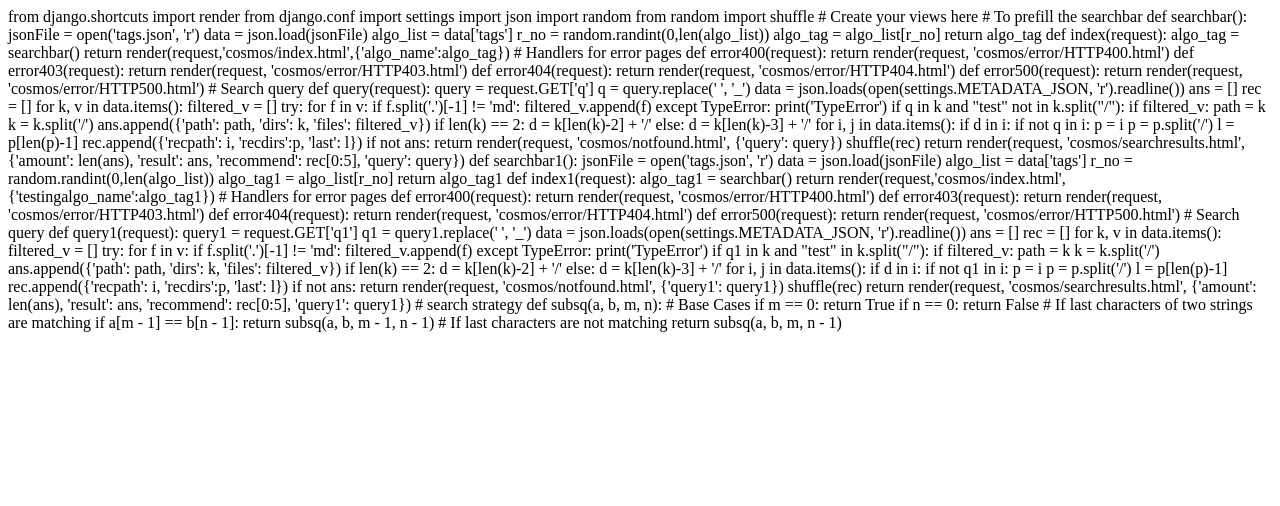
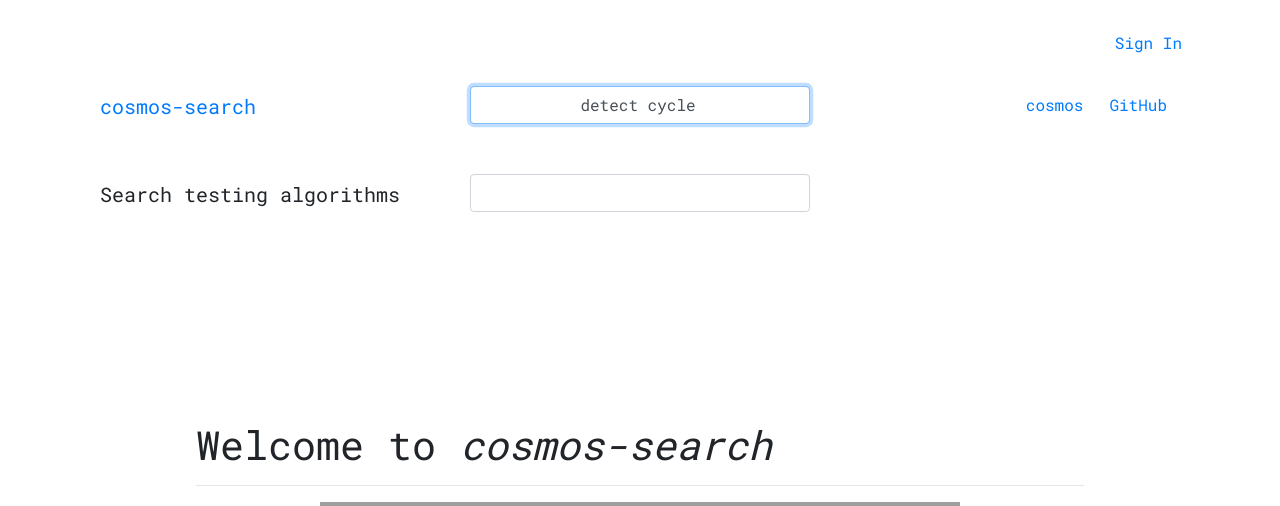
Before and after one commit to OpenGenus/cosmos-search, a Django app: page / in a window 1280 px wide; the page is wider, and only the part inside the window is pictured. Shown: the top 506 px of that part. Before the commit the page ends 332 px from the top of that part, so only its background shows below. Run offline with Django 3.2, Linux system fonts and the light colour scheme; some libraries are stand-ins or nearby versions; grey boxes are pictures that could not be loaded.

Commit message:
Update header.html

```diff
--- a/search/templates/cosmos/header.html
+++ b/search/templates/cosmos/header.html
@@ -1,158 +1,121 @@
-from django.shortcuts import render
-from django.conf import settings
-import json
-import random
-from random import shuffle
+<!doctype html>
+<html lang="en">
 
-# Create your views here
+<head>
+    {% block head %}
+    <title>cosmos-search</title>{% endblock %}
+    <meta charset="utf-8">
+    <meta name="viewport" content="width=device-width, initial-scale=1, shrink-to-fit=no">
+    <link rel="stylesheet" href="https://maxcdn.bootstrapcdn.com/bootstrap/4.0.0-beta.2/css/bootstrap.min.css" integrity="sha384-PsH8R72JQ3SOdhVi3uxftmaW6Vc51MKb0q5P2rRUpPvrszuE4W1povHYgTpBfshb" crossorigin="anonymous">
+    <link href="https://fonts.googleapis.com/css?family=Roboto+Mono" rel="stylesheet">
+    <link rel="stylesheet" href="https://cdnjs.cloudflare.com/ajax/libs/font-awesome/4.7.0/css/font-awesome.min.css">
+    <style>
+        html {
+            position: relative;
+            min-height: 100%;
+        }
 
-# To prefill the searchbar
-def searchbar():
-    jsonFile = open('tags.json', 'r')
-    data = json.load(jsonFile)
-    algo_list = data['tags']
-    r_no = random.randint(0,len(algo_list))
-    algo_tag = algo_list[r_no]
-    return algo_tag
+        body {
+            font-family: 'Roboto Mono', monospace;
+            margin-bottom: 60px;
+        }
+
+        article {
+            display: block;
+            text-align: left;
+            width: 80%;
+            padding-top: 15%;
+            padding-bottom: 15%;
+            margin: 0 auto;
+        }
+
+        .footer {
+            position: absolute;
+            bottom: 0;
+            width: 100%;
+            height: 60px;
+            line-height: 60px;
+            background-color: #f5f5f5;
+        }
+         #container{
+           width:100%;
+            height:auto;
+            margin:0;
+            padding:0;
+        }
+    </style>
+</head>
+
+<body>
+    <div class="container">
+        <br>
+        <div class="row">
+            <div class="col-sm-4">
+            </div>
+            <div class="col-sm-4">
+            </div>
+            <div class="col-sm-4">
+                <a class="btn float-right" href="">Sign In</a>
+            </div>
+        </br>
+        </div>
 
 
-def index(request):
-    algo_tag = searchbar()
-    return render(request,'cosmos/index.html',{'algo_name':algo_tag})
+    <div class="container">
+        <br>
+        <div class="row">
+            <div class="col-sm-4">
+                <a class="navbar-brand" href="/">cosmos-search</a>
+            </div>
+            <div class="col-sm-4">
+                <form class="form-inline justify-content-center" action="/query/" method="GET">
+                    <div class="input-group">
+                        <input class="form-control text-center" type="search" size="128" placeholder="{{ algo_name }}" value="{{ algo_name }}" aria-label="Search" name="q" autofocus>
+                    </div>
+                </form>
+            </div>
 
 
-# Handlers for error pages
-def error400(request):
-    return render(request, 'cosmos/error/HTTP400.html')
+            <div class="col-sm-4">
+                  <a class="btn float-right" href="https://github.com/OpenGenus/cosmos-search">GitHub</a>
+                  <a class="btn float-right" href="https://github.com/OpenGenus/cosmos">cosmos</a>
+
+            </div>
 
 
-def error403(request):
-    return render(request, 'cosmos/error/HTTP403.html')
+        </div><br>
 
+    </div>
 
-def error404(request):
-    return render(request, 'cosmos/error/HTTP404.html')
+<div class="container">
+        <br>
+        <div class="row">
+            <div class="col-sm-4">
+                <p class="navbar-brand">Search testing algorithms</p>
+            </div>
+            <div class="col-sm-4">
+                <form class="form-inline justify-content-center" action="/query1/" method="GET">
+                    <div class="input-group">
+                        <input class="form-control text-center" type="search" size="128" placeholder="{{ testingalgo_name }}" value="{{ testingalgo_name }}" aria-label="Search1" name="q1" autofocus>
+                    </div>
+                </form>
+            </div>
+        </div>
+    </br>
+    </div>
 
+    {% block body %} {% endblock %}
 
-def error500(request):
-    return render(request, 'cosmos/error/HTTP500.html')
+    <footer class="footer">
+        <div class="container">
+              <span class="text-muted">Built with <3 @<a href="https://github.com/OpenGenus/">OpenGenus</a></span>
+              <span class="text-muted float-right">Maintained by and part of the <a href="http://www.opengenus.org/">OpenGenus Foundation</a></span>
+        </div>
+    </footer>
+    <script src="https://code.jquery.com/jquery-3.2.1.slim.min.js" integrity="sha384-KJ3o2DKtIkvYIK3UENzmM7KCkRr/rE9/Qpg6aAZGJwFDMVNA/GpGFF93hXpG5KkN" crossorigin="anonymous"></script>
+    <script src="https://cdnjs.cloudflare.com/ajax/libs/popper.js/1.12.3/umd/popper.min.js" integrity="sha384-vFJXuSJphROIrBnz7yo7oB41mKfc8JzQZiCq4NCceLEaO4IHwicKwpJf9c9IpFgh" crossorigin="anonymous"></script>
+    <script src="https://maxcdn.bootstrapcdn.com/bootstrap/4.0.0-beta.2/js/bootstrap.min.js" integrity="sha384-alpBpkh1PFOepccYVYDB4do5UnbKysX5WZXm3XxPqe5iKTfUKjNkCk9SaVuEZflJ" crossorigin="anonymous"></script>
+    <script type="text/javascript" src="//platform-api.sharethis.com/js/sharethis.js#property=5a8129cbe45fbb001342fed3&product=custom-share-buttons"></script>
+</body>
 
-
-# Search query
-def query(request):
-    query = request.GET['q']
-    q = query.replace(' ', '_')
-    data = json.loads(open(settings.METADATA_JSON, 'r').readline())
-    ans = []
-    rec = []
-    for k, v in data.items():
-        filtered_v = []
-        try:
-
-            for f in v:
-                if f.split('.')[-1] != 'md':
-                    filtered_v.append(f)
-        except TypeError:
-            print('TypeError')
-        if q in k and "test" not in k.split("/"):
-            if filtered_v:
-                path = k
-                k = k.split('/')
-                ans.append({'path': path, 'dirs': k, 'files': filtered_v})
-                if len(k) == 2:
-                    d = k[len(k)-2] + '/'
-                else:
-                    d = k[len(k)-3] + '/'
-                for i, j in data.items():
-                        if d in i:
-                            if not q in i:
-                                p = i
-                                p = p.split('/')
-                                l = p[len(p)-1]
-                                rec.append({'recpath': i, 'recdirs':p, 'last': l})
-    if not ans:
-        return render(request, 'cosmos/notfound.html', {'query': query})
-    shuffle(rec)
-    return render(request, 'cosmos/searchresults.html',
-                  {'amount': len(ans), 'result': ans, 'recommend': rec[0:5], 'query': query})
-
-def searchbar1():
-    jsonFile = open('tags.json', 'r')
-    data = json.load(jsonFile)
-    algo_list = data['tags']
-    r_no = random.randint(0,len(algo_list))
-    algo_tag1 = algo_list[r_no]
-    return algo_tag1
-
-def index1(request):
-    algo_tag1 = searchbar()
-    return render(request,'cosmos/index.html',{'testingalgo_name':algo_tag1})
-
-
-# Handlers for error pages
-def error400(request):
-    return render(request, 'cosmos/error/HTTP400.html')
-
-
-def error403(request):
-    return render(request, 'cosmos/error/HTTP403.html')
-
-
-def error404(request):
-    return render(request, 'cosmos/error/HTTP404.html')
-
-
-def error500(request):
-    return render(request, 'cosmos/error/HTTP500.html')
-
-
-# Search query
-def query1(request):
-    query1 = request.GET['q1']
-    q1 = query1.replace(' ', '_')
-    data = json.loads(open(settings.METADATA_JSON, 'r').readline())
-    ans = []
-    rec = []
-    for k, v in data.items():
-        filtered_v = []
-        try:
-            for f in v:
-                if f.split('.')[-1] != 'md':
-                    filtered_v.append(f)
-        except TypeError:
-            print('TypeError')
-        if q1 in k  and "test" in k.split("/"):
-            if filtered_v:
-                path = k
-                k = k.split('/')
-                ans.append({'path': path, 'dirs': k, 'files': filtered_v})
-                if len(k) == 2:
-                    d = k[len(k)-2] + '/'
-                else:
-                    d = k[len(k)-3] + '/'
-                for i, j in data.items():
-                        if d in i:
-                            if not q1 in i:
-                                p = i
-                                p = p.split('/')
-                                l = p[len(p)-1]
-                                rec.append({'recpath': i, 'recdirs':p, 'last': l})
-    if not ans:
-        return render(request, 'cosmos/notfound.html', {'query1': query1})
-    shuffle(rec)
-    return render(request, 'cosmos/searchresults.html',
-                  {'amount': len(ans), 'result': ans, 'recommend': rec[0:5], 'query1': query1})
-
-
-# search strategy
-def subsq(a, b, m, n):
-    # Base Cases
-    if m == 0:
-        return True
-    if n == 0:
-        return False
-    # If last characters of two strings are matching
-    if a[m - 1] == b[n - 1]:
-        return subsq(a, b, m - 1, n - 1)
-    # If last characters are not matching
-    return subsq(a, b, m, n - 1)
+</html>
```
